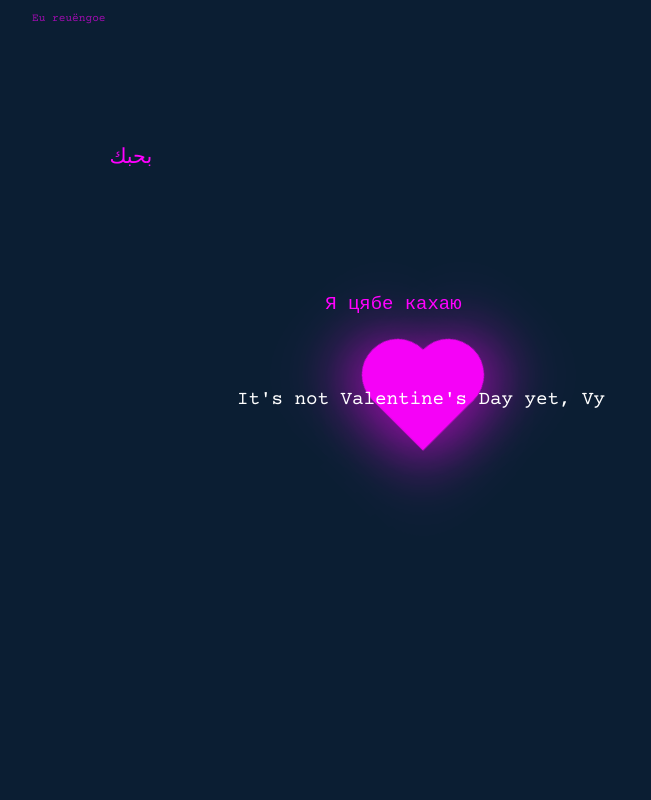
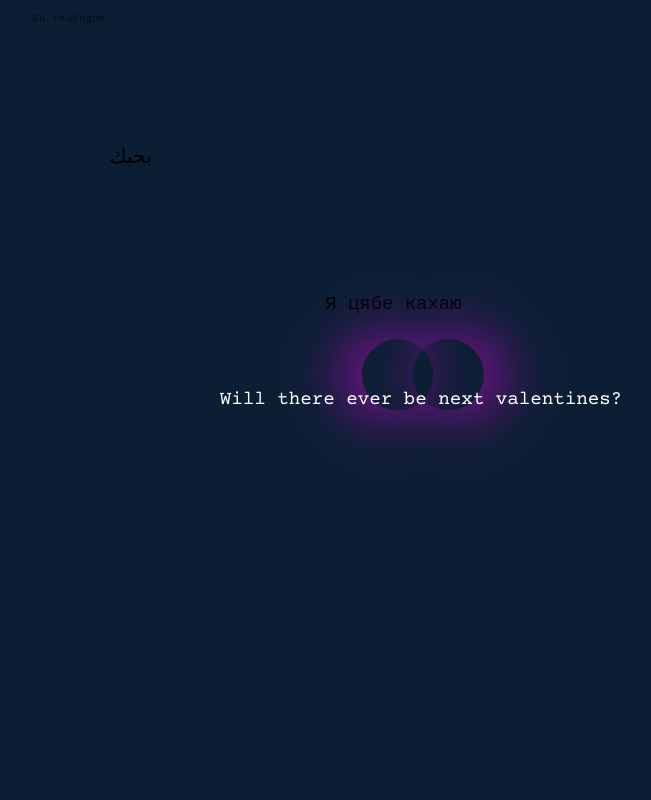
Before and after one commit to kengomatsuo/valsday, a plain HTML site: page index.html in a window 1280 px wide. Shown: the top 800 px of the page, without its empty margins (217-868 px from the left). Drawn offline with nearby package versions, Linux system fonts and the light colour scheme; a web font is replaced by a local one.

Commit message:
Update: is it over now?

```diff
--- a/script.js
+++ b/script.js
@@ -12,12 +12,14 @@ var greetings = document.getElementById("happyvals")
 var root = document.documentElement
 const date = new Date()
 window.onload = () => {
-  if (date.getMonth() == 1 && date.getDate() == 14) {
-    greetings.innerText = "Happy Valentine's Day, Vy"
-  } else {
-    greetings.innerText = "It's not Valentine's Day yet, Vy"
-    root.style.setProperty("--steps", "32")
-  }
+  greetings.innerText = "Will there ever be next valentines?"
+  root.style.setProperty("--steps", "35")
+  // if (date.getMonth() == 1 && date.getDate() == 14) {
+  //   greetings.innerText = "Happy Valentine's Day, Vy"
+  // } else {
+  //   greetings.innerText = "It's not Valentine's Day yet, Vy"
+  //   root.style.setProperty("--steps", "32")
+  // }
 }
 
 // progress loop
--- a/style.css
+++ b/style.css
@@ -1,5 +1,7 @@
 :root {
   --steps: 25;
+  --main-color: #f0f;
+  --main-color-alpha: rgba(255, 0, 255, 0.696);
 }
 
 html {
@@ -36,7 +38,7 @@ body {
 
 .rain {
   position: absolute;
-  color: #f0f;
+  color: --main-color;
   text-wrap: nowrap;
   font-family: "Courier Prime", monospace;
   font-weight: 400;
@@ -137,9 +139,9 @@ a:hover {
   z-index: 3;
   height: 70px;
   width: 70px;
-  background: #f0f;
+  background: --main-color;
   transform: rotate(-45deg);
-  box-shadow: -10px 10px 60px rgba(255, 0, 255, 0.696);
+  box-shadow: -10px 10px 60px --main-color-alpha;
   animation:
     heart .9s infinite,
     glow 6s cubic-bezier(0.785, 0.135, 0.15, 0.86);
@@ -147,7 +149,7 @@ a:hover {
 }
 
 .heart:hover {
-  box-shadow: -10px 10px 110px #f0f;
+  box-shadow: -10px 10px 110px --main-color;
 }
 
 .heart:active {
@@ -190,7 +192,7 @@ a:hover {
   z-index: 2;
   height: 70px;
   width: 70px;
-  background: #f0f;
+  background: --main-color;
   top: -50%;
   border-radius: 50px;
   box-shadow: -10px -10px 60px rgba(255, 0, 255, 0.696);
@@ -198,7 +200,7 @@ a:hover {
 }
 
 .heart:hover:before {
-  box-shadow: -10px -10px 110px #f0f;
+  box-shadow: -10px -10px 110px --main-color;
 }
 
 .heart:after {
@@ -215,7 +217,7 @@ a:hover {
   z-index: 2;
   height: 70px;
   width: 70px;
-  background: #f0f;
+  background: --main-color;
   right: -50%;
   border-radius: 50px;
   box-shadow: 10px 10px 60px rgba(255, 0, 255, 0.696);
@@ -223,5 +225,5 @@ a:hover {
 }
 
 .heart:hover:after {
-  box-shadow: 10px 10px 110px #f0f;
+  box-shadow: 10px 10px 110px --main-color;
 }
```
